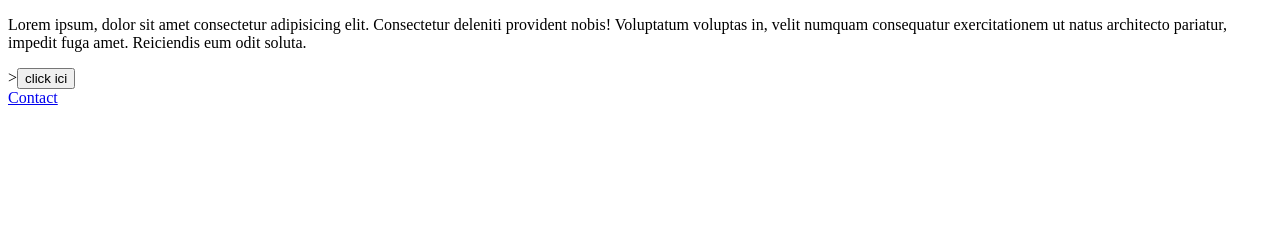
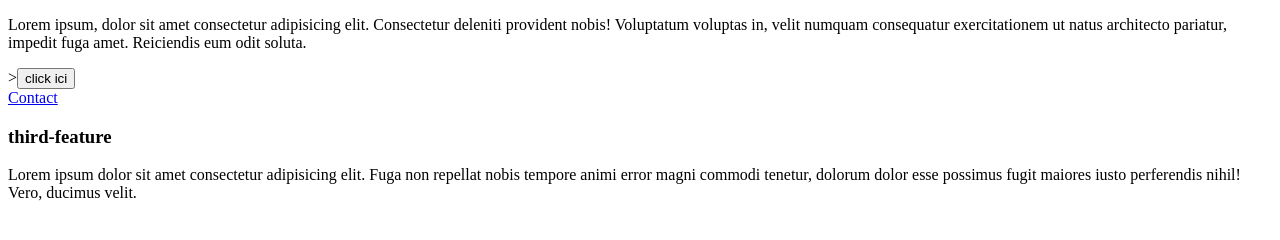
Before and after one commit to sabrina-b-y/3wagit, a plain HTML site: page index.html in a window 1280 px wide. Drawn offline with Linux system fonts and the light colour scheme; a web font is replaced by a local one.

Commit message:
third feautre

```diff
--- a/index.html
+++ b/index.html
@@ -25,6 +25,8 @@
        <nav>
            <a href="#">Contact</a><a href=""></a><a href=""></a>
        </nav>
+       <h3>third-feature </h3>
+       <p>Lorem ipsum dolor sit amet consectetur adipisicing elit. Fuga non repellat nobis tempore animi error magni commodi tenetur, dolorum dolor esse possimus fugit maiores iusto perferendis nihil! Vero, ducimus velit.</p>
    </footer>
     <script src="js/main.js"></script>
 </body>
```
